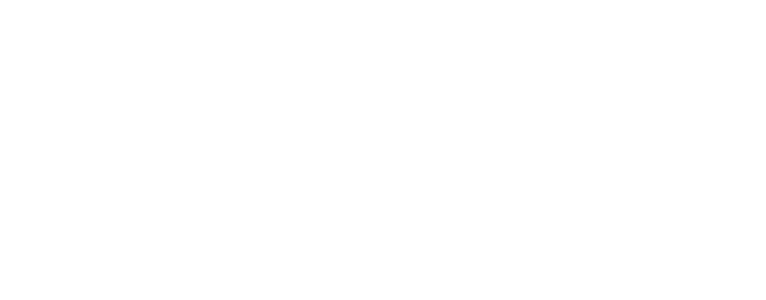
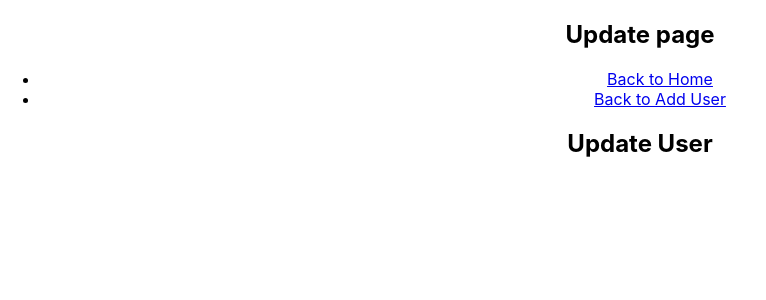
Before and after one commit to mollikacomputer/crud-ud-client, a React (Create React App) app: page /updateuser/1 in a window 1280 px wide. Before the commit this address had no page. Shown: the top 300 px of the page, without its empty margins (0-766 px from the left). Built offline with nearby package versions, Linux system fonts and the light colour scheme; no server answers.

Commit message:
update user not done

```diff
--- a/src/App.js
+++ b/src/App.js
@@ -2,6 +2,7 @@
 import './App.css';
 import AddUser from './Components/AddUser/AddUser';
 import Home from './Components/Home/Home';
+import UpdateUser from './Components/UpdateUser/UpdateUser';
 
 function App() {
   return (
@@ -9,6 +10,7 @@
       <Routes>
         <Route path='/' element={<Home/>} />
         <Route path='/adduser' element={<AddUser/>}  />
+        <Route path='/updateuser/:id' element={<UpdateUser/>} />
       </Routes>
     </div>
   );
--- a/src/Components/AddUser/AddUser.js
+++ b/src/Components/AddUser/AddUser.js
@@ -48,6 +48,7 @@
                 .then(data => {
                     // refresh remaining data or deleted data
                     if(data.deletedCount >0){
+                        // deletedCount get from console.log
                         console.log(data);
                         const remaining = users.filter( user => user._id !== id);
                         setUsers(remaining);
@@ -74,6 +75,7 @@
                 {
                     users.map(u => <li key={u._id} >
                     {u.name} : {u.email}
+                    <Link to={`/updateuser/${u._id}`} > <button> Update</button> </Link>
                     <button onClick={ ()=>handleDelete(u._id) } > X </button>
                     </li> )
                 }
--- a/src/Components/Home/Home.js
+++ b/src/Components/Home/Home.js
@@ -15,6 +15,9 @@
                 <li>
                     <Link to="/adduser" > Add User </Link>
                 </li>
+                <li>
+                    <Link to="/updateuser" > Update User </Link>
+                </li>
             </ul>
             <h2> Total Users ${users.length} </h2>
 
--- /dev/null
+++ b/src/Components/UpdateUser/UpdateUser.js
@@ -0,0 +1,33 @@
+import React, { useEffect, useState } from 'react';
+import { Link, useParams } from 'react-router-dom';
+
+const UpdateUser = () => {
+     {/* get id from backend */}
+    const {id} = useParams();
+    const [user, setUser] = useState([]);
+    useEffect(()=>{
+        // const url = `http://localhost:5000/user/62bc43b4879f559e997105ee`;
+        const url = `http://localhost:5000/user/${id}`;
+        fetch(url)
+        .then(res => res.json())
+        .then(data => setUser(data));
+    },[])
+    return (
+        <div>
+            <h2> Update page</h2>
+            <ul>
+                <li>
+                    <Link to="/" >Back to Home</Link>
+                </li>
+                <li>
+                    <Link to="/adduser" >Back to Add User</Link>
+                </li>
+            </ul>
+            {/* print id from backend */}
+            <h2> Update User {user.name} </h2>
+
+        </div>
+    );
+};
+
+export default UpdateUser;
```
